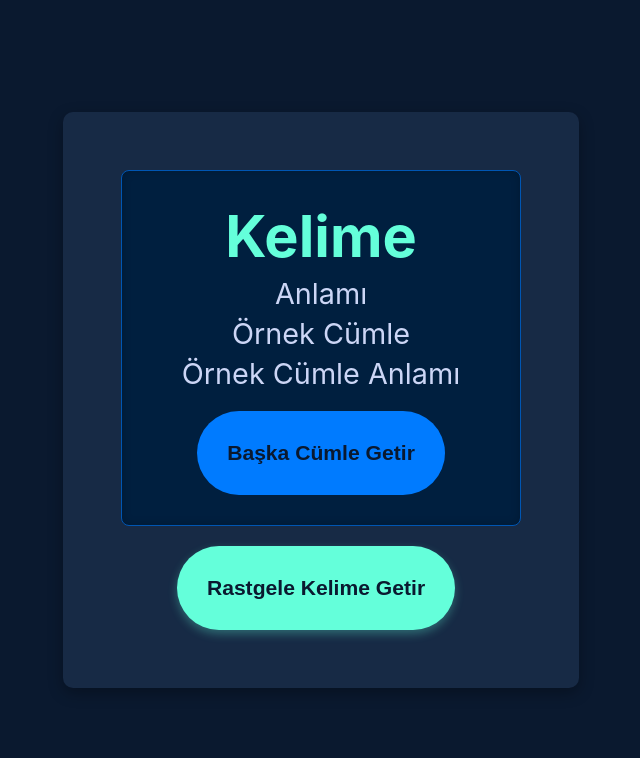
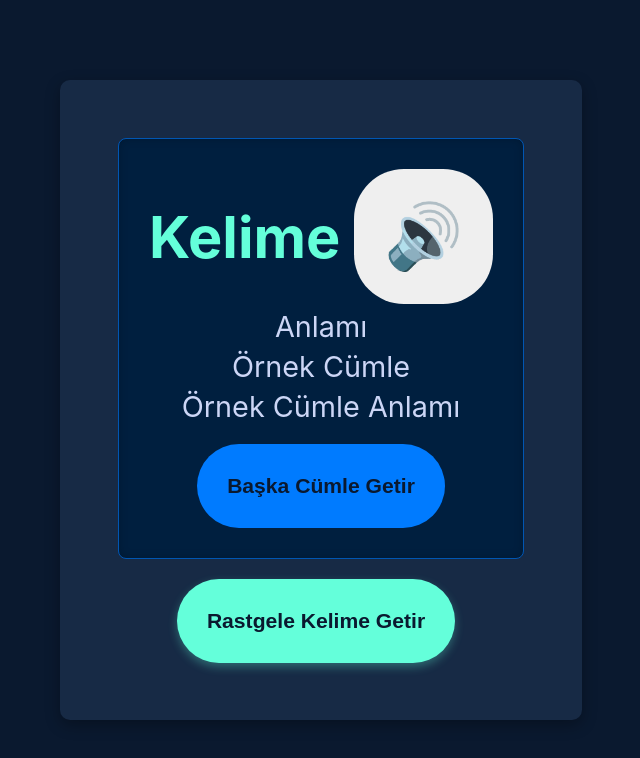
Before and after one commit to CinanEmir/Kelime_calisma, a website: page src/main/webapp/main-screen.html in a window 1280 px wide. Shown: the whole page, without its empty margins (319-959 px from the left). Drawn offline with Linux system fonts and the light colour scheme.

Commit message:
Update main-screen.html

```diff
--- a/src/main/webapp/main-screen.html
+++ b/src/main/webapp/main-screen.html
@@ -9,7 +9,7 @@
 <body>
     <div class="main-screen">
         <div class="card">
-            <h2 id="word">Kelime</h2>
+            <h2><span id="word-text">Kelime</span> <button id="speakBtn" class="speak-btn">🔊</button></h2>
             <p id="meaning">Anlamı</p>
 
             <div id="example-container">
```
